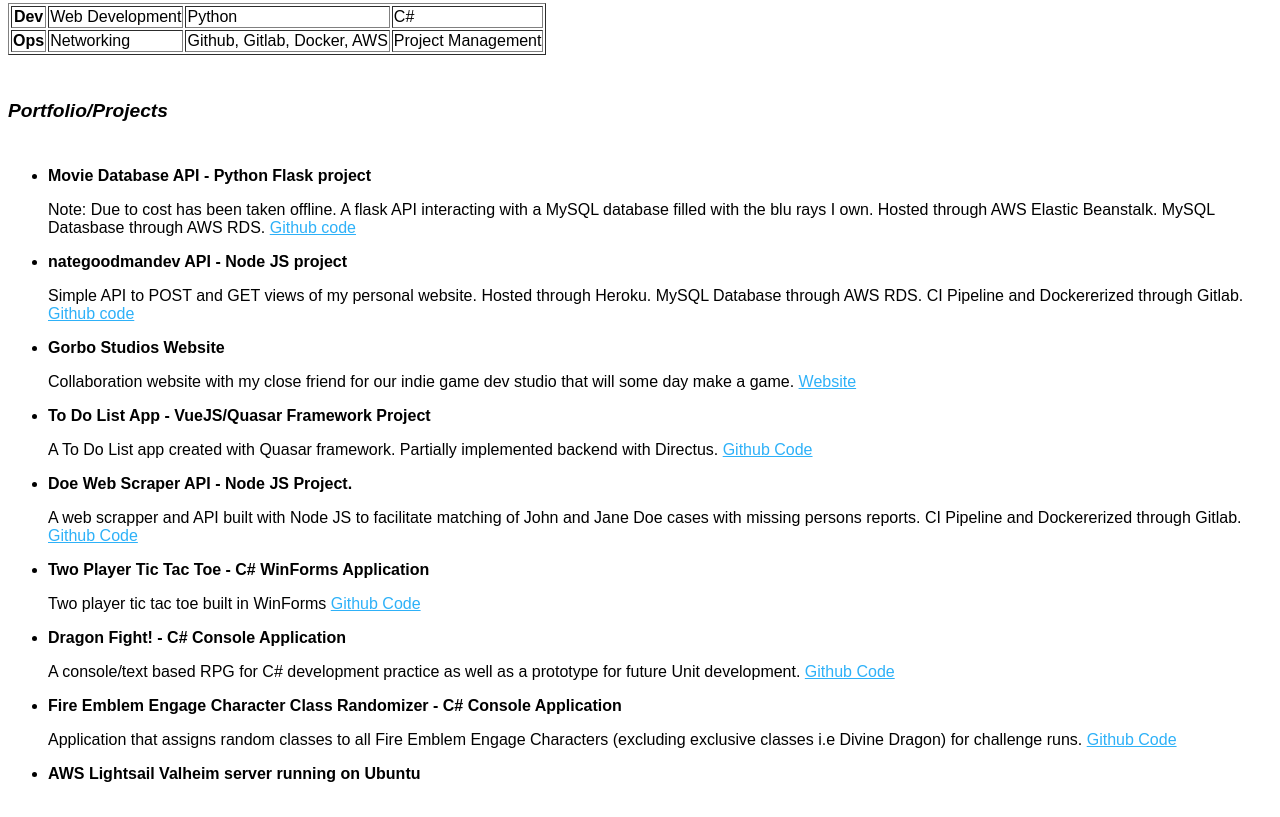
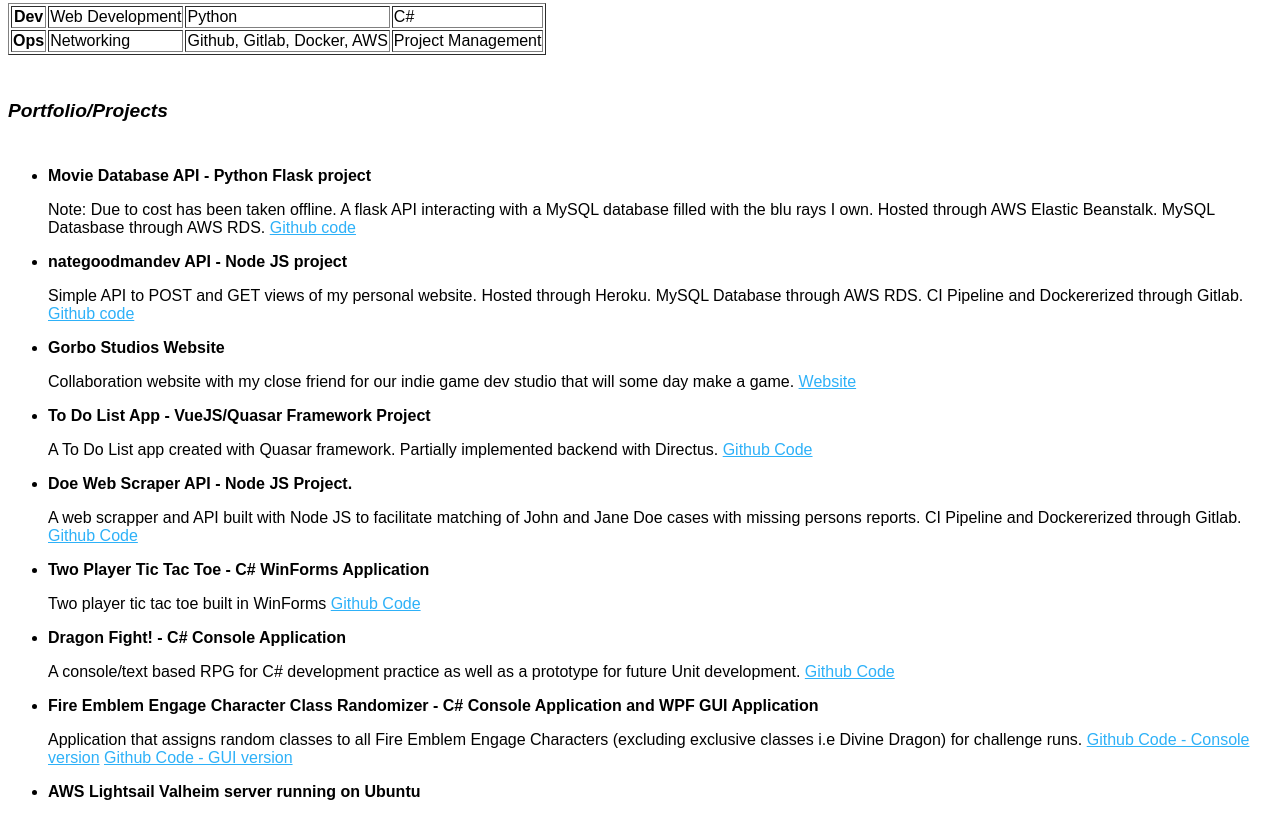
Before and after one commit to nategoodman88/nategoodman.dev, a website: page index.html in a window 1280 px wide. Shown: the part 1296-2113 px from the top of the page. Drawn offline with Linux system fonts and the light colour scheme; no server answers.

Commit message:
Update index.html

```diff
--- a/index.html
+++ b/index.html
@@ -88,8 +88,8 @@
                     <p>Two player tic tac toe built in WinForms <a href= "https://github.com/nategoodman88/TwoPlayerTicTacToe" target="_blank" style="color: #2EB1F8"><span> Github Code</span></a></p>
                 <li><b>Dragon Fight! - C# Console Application </b></li>
                     <p>A console/text based RPG for C# development practice as well as a prototype for future Unit development. <a href= "https://github.com/nategoodman88/DragonFight" target="_blank" style="color: #2EB1F8"><span> Github Code</span></a></p>
-                <li><b>Fire Emblem Engage Character Class Randomizer - C# Console Application </b></li>
-                    <p>Application that assigns random classes to all Fire Emblem Engage Characters (excluding exclusive classes i.e Divine Dragon) for challenge runs. <a href= "https://github.com/nategoodman88/FireEmblemEngageRandomizer" target="_blank" style="color: #2EB1F8"><span> Github Code</span></a></p>
+                <li><b>Fire Emblem Engage Character Class Randomizer - C# Console Application and WPF GUI Application</b></li>
+                    <p>Application that assigns random classes to all Fire Emblem Engage Characters (excluding exclusive classes i.e Divine Dragon) for challenge runs. <a href= "https://github.com/nategoodman88/FireEmblemEngageRandomizer" target="_blank" style="color: #2EB1F8"><span> Github Code - Console version</span></a> <a href= "https://github.com/nategoodman88/FireEmblemEngageRandomizerUIVersion" target="_blank" style="color: #2EB1F8"><span> Github Code - GUI version</span></a></p>
                 <li><b>AWS Lightsail Valheim server running on Ubuntu </b></li>
 
             </ul>
```
